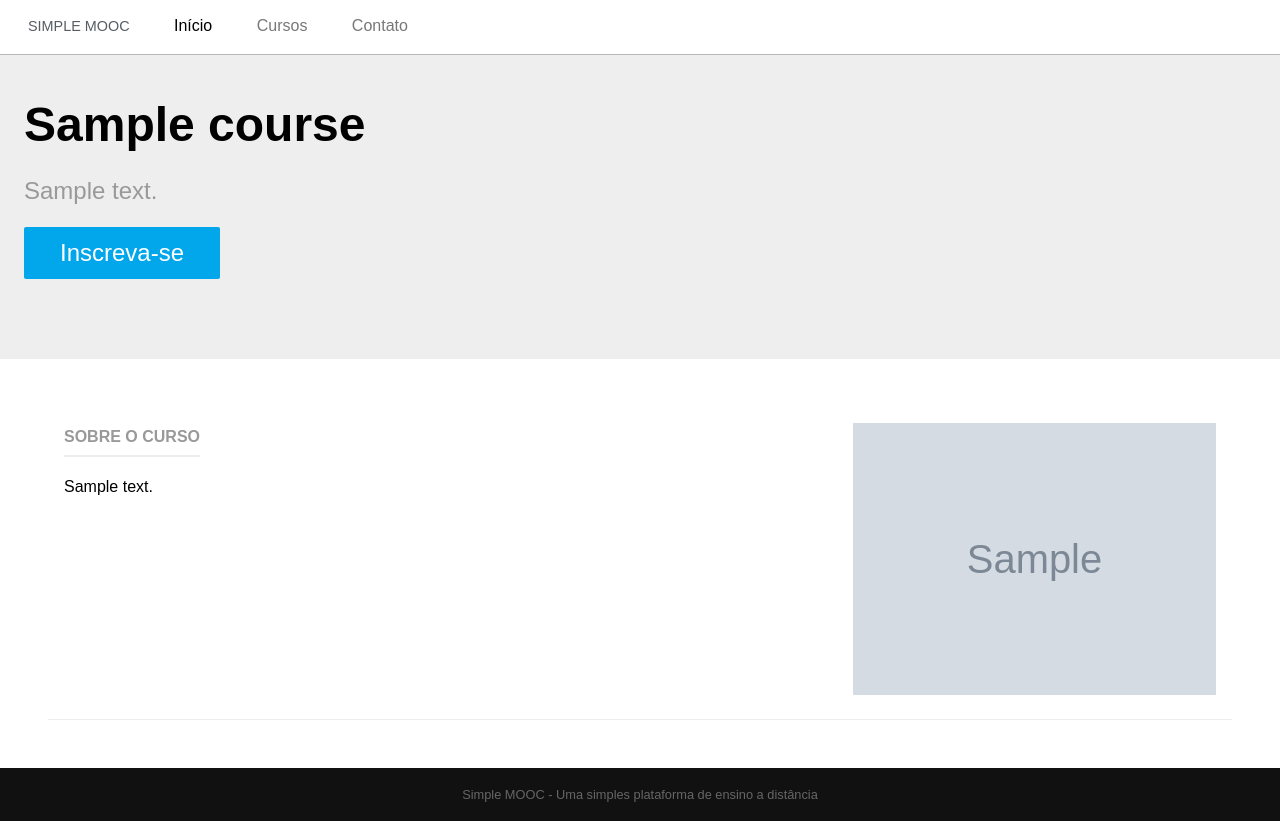
After one commit to castrocristiano/curso-django, a Django app: template simplemooc/simplemooc/courses/templates/courses/details.html in a window 1280 px wide. The commit adds this page. Run offline with Django 3.2, Linux system fonts and the light colour scheme; the template is opened without the code that fills it: values that come from a table or form of the project are taken from there, others are empty; tables that the repository leaves empty hold one stand-in row (values such as "Sample post"); grey boxes marked "Sample" are stand-in pictures; parts of the project's set-up code (start-up, migrations or seed data) failed here and were passed over.

Commit message:
Creating page details

```diff
--- a/simplemooc/simplemooc/courses/models.py
+++ b/simplemooc/simplemooc/courses/models.py
@@ -21,6 +21,7 @@ class Course(models.Model):
     name = models.CharField('Nome', max_length=100)
     slug = models.SlugField('Atalho')
     description = models.TextField('Descrição', blank=True)
+    about = models.TextField('Sobre o curso', blank=True)
     start_date = models.DateField(
         'Data de Início',
         null=True,
--- /dev/null
+++ b/simplemooc/simplemooc/courses/templates/courses/details.html
@@ -0,0 +1,40 @@
+{% extends "base.html" %}
+{% load static %}
+{% block content %}
+    <div class="splash">
+        <div class="pure-g-r">
+            <div class="pure-u-1">
+                <div class="l-box splash-text">
+                    <h1 class="splash-head">
+                        {{ course }}
+                    </h1>
+                    <h2 class="splash-subhead">
+                        {{ course.description }}
+                    </h2>
+                    <p>
+                        <a href="#" class="pure-button primary-button">Inscreva-se</a>
+                    </p>
+                </div>
+            </div>
+        </div>
+    </div>
+    <div class="content">
+        <div class="pure-g-r content-ribbon">
+            <div class="pure-u-2-3">
+                <div class="l-box">
+                    <h4 class="content-subhead">Sobre o curso</h4>
+                    {{ course.about|linebreaks }}
+                </div>
+            </div>
+            <div class="pure-u-1-3">
+                <div class="l-box">
+                    {% if course.image %}
+                        <img src="{{ course.image.url }}" alt="course">
+                    {% else %}
+                        <img src="{% static 'img/caderno.jpg'%}" alt="">
+                    {% endif %}
+                </div>
+            </div>
+        </div>
+    </div>
+{% endblock %}
--- a/simplemooc/simplemooc/courses/urls.py
+++ b/simplemooc/simplemooc/courses/urls.py
@@ -1,7 +1,8 @@
 from django.conf.urls import url
-from simplemooc.courses.views import index
+from simplemooc.courses.views import index, details
 
 urlpatterns = [
     # url(r'^$', views.home, name='home'),
     url(r'^$', index, name='index'),
+    url(r'^(?P<pk>\d+)/$', details, name='details'),
 ]
```
Also changed, not shown: simplemooc/simplemooc/courses/templates/courses/index.html (+16 -0 lines), simplemooc/simplemooc/courses/views.py (+13 -3 lines).
